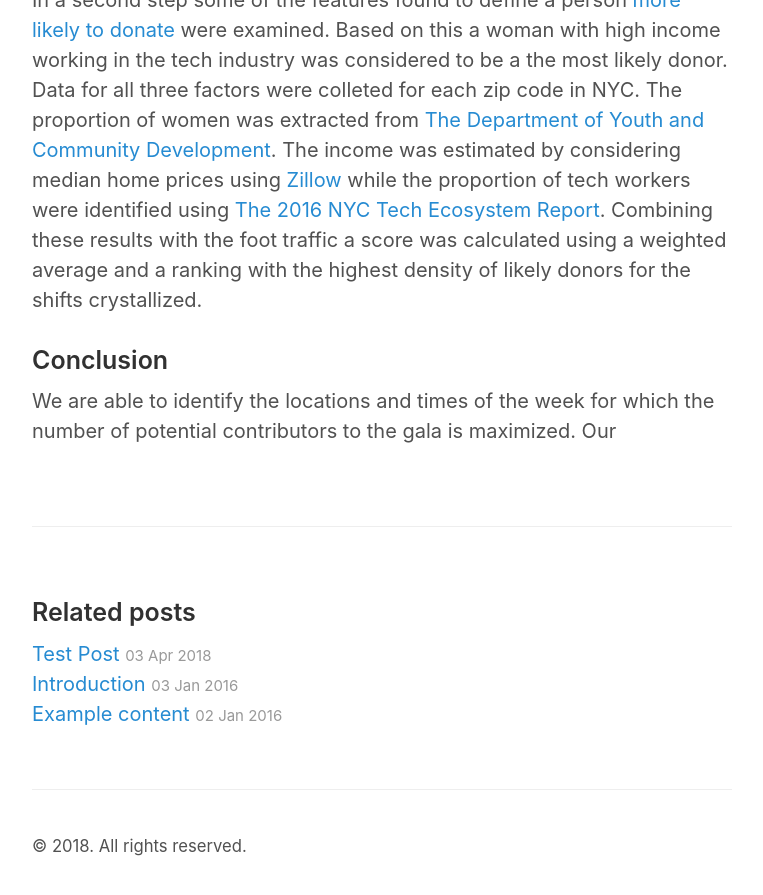
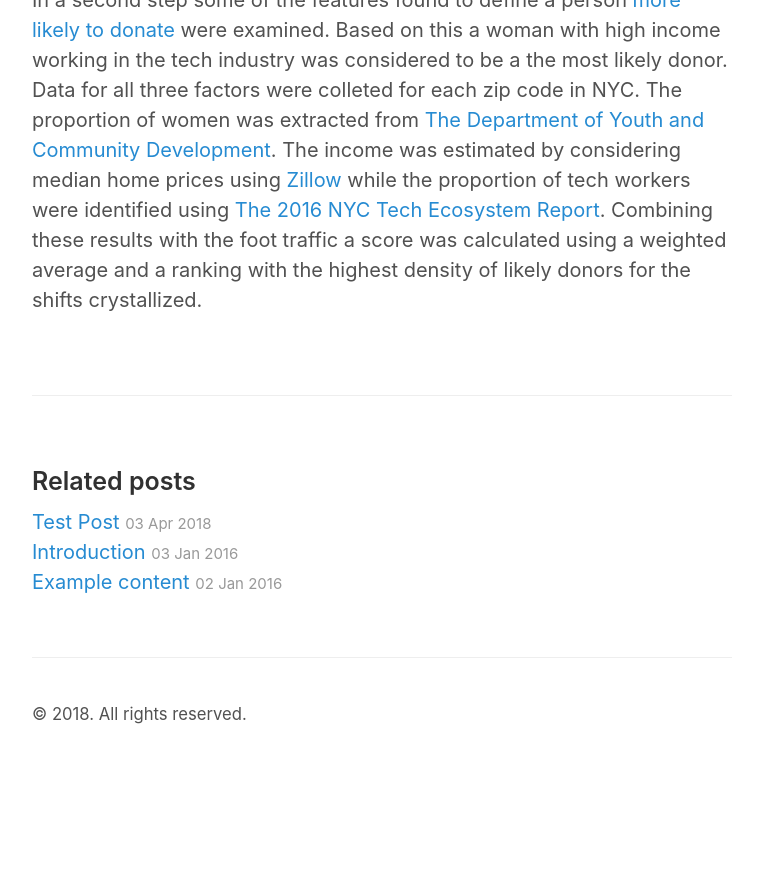
Before and after one commit to pnietoramos/pnietoramos.github.io, a Jekyll site: the page built from _posts/2018-07-08-project-benson.md, in a window 1280 px wide and 900 px high, scrolled down 1100 px. Shown: the top 895 px of the window, without its empty margins (258-1021 px from the left). Built offline with Jekyll 4.4.1, drawn with Linux system fonts in a browser that asks for light colours; after the commit the page ends 1868 px from its top, so only the background shows below that.

Commit message:
First draft

```diff
--- a/_posts/2018-07-08-project-benson.md
+++ b/_posts/2018-07-08-project-benson.md
@@ -11,7 +11,3 @@ Our data analysis is based in a two steps approach. In a first step data for the
 
 In a second step some of the features found to define a person [more likely to donate](https://repository.upenn.edu/wharton_research_scholars/126/) were examined. Based on this a woman with high income working in the tech industry was considered to be a the most likely donor. Data for all three factors were colleted for each zip code in NYC. The proportion of women was extracted from [The Department of Youth and Community Development](https://www1.nyc.gov/site/dycd/index.page). The income was estimated by considering median home prices using [Zillow](https://www.zillow.com/) while the proportion of tech workers were identified using [The 2016 NYC Tech Ecosystem Report](http://abny.org/content.php?page=NYC_Tech_Ecosystem).
 Combining these results with the foot traffic a score was calculated using a weighted average and a ranking with the highest density of likely donors for the shifts crystallized.
-
-### Conclusion
- We are able to identify the locations and times of the week for which the number of potential contributors to the gala is maximized.
- Our
```
